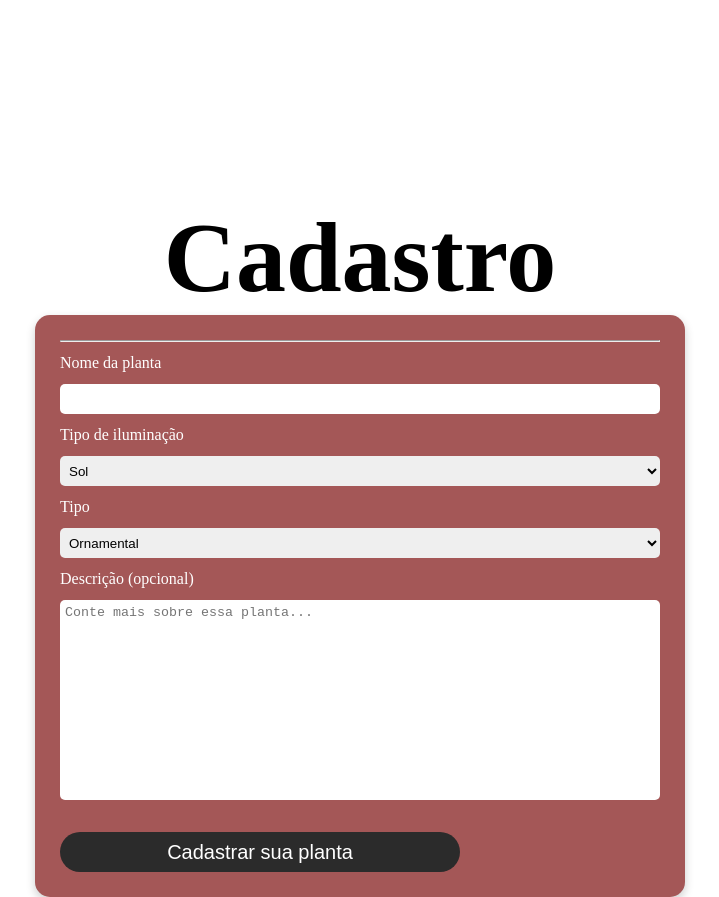
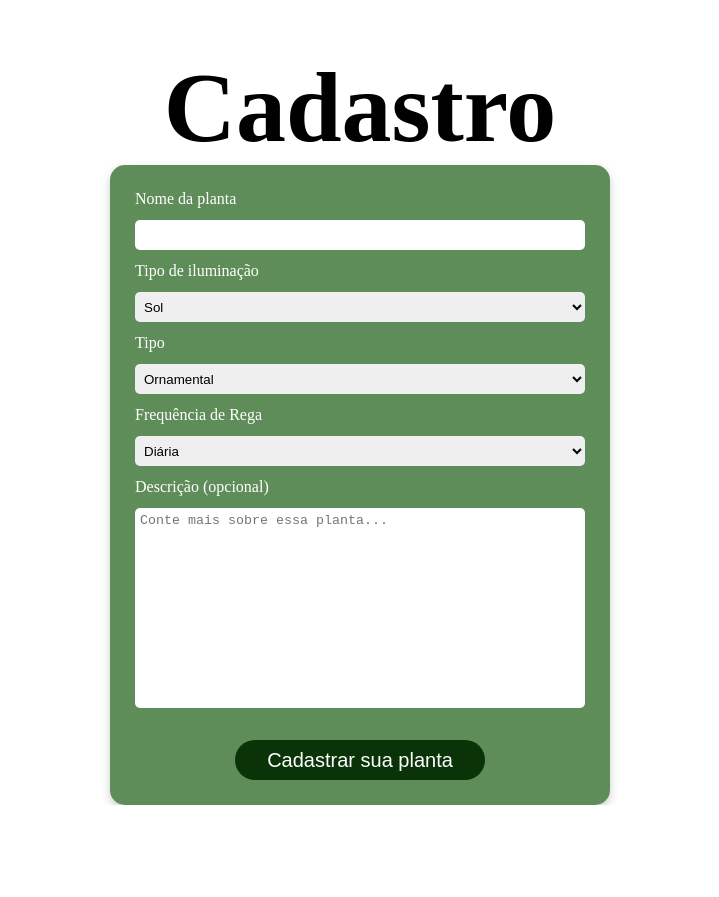
Before and after one commit to Luana002/sistema-de-plantas, a React (Vite) app in the folder frontend/: page /RegisterPlants in a window 1280 px wide. Shown: the whole page, without its empty margins (280-999 px from the left). After the commit the page ends 805 px from the top, so only its background shows below. Built offline with nearby package versions, Linux system fonts and the light colour scheme; a web font is replaced by a local one.

Commit message:
style: alterações no register

```diff
--- a/frontend/src/pages/RegisterPlants.jsx
+++ b/frontend/src/pages/RegisterPlants.jsx
@@ -1,3 +1,4 @@
+import {useState} from 'react';
 import Btn from '../components/Button';
 
 function RegisterPlants() {
@@ -9,19 +10,20 @@ function RegisterPlants() {
     backgroundColor: "#ffffff"
   };
   const styleContainer = {
-    display: "flex",
+    display:"flex",
     flexDirection: "column",
-    backgroundColor: "#a45757",
-    widht: "600px",
+    //alignItems: "center",
+    backgroundColor: "#5f8d5a",
+    width: "500px",
     padding: "25px",
     gap: "12px",
     borderRadius: "15px",
     boxShadow: "0px 4px 10px rgba(0,0,0,0.2)",
-    color: "white"
+    color: "white",
   };
   const allInput = {
     height: "30px", // altura
-    width: "600px",
+    width: "100%",
     borderRadius: "5px",
     border: "none",
     padding: "0 5px",
@@ -31,19 +33,20 @@ function RegisterPlants() {
   return (
     <>
     <div style={pageStyle}>
-      <h1 style={{}}>
+      <h1 style={{marginTop:"50px"}}>
         Cadastro
       </h1>
       <div style={styleContainer}>
 
-        <hr />
+        {/*<hr />*/}
 
-          <label>Nome da planta</label>
-          <input type="text" style={allInput}/>
+        <label style={{alignSelf: "flex-start"}}>Nome da planta</label>
+        <input type="text" style={allInput}/>
 
         <label>Tipo de iluminação</label>
         <select name="Iluminação" id="" style={allInput}>
           <option>Sol</option>
+          <option>Meia-sombra</option>
           <option>Sombra</option>
         </select>
 
@@ -52,7 +55,21 @@ function RegisterPlants() {
           <option>Ornamental</option>
           <option>Medicinal</option>
           <option>Suculenta</option>
+          <option>Cacto</option>
           <option>Árvore</option>
+          <option>Arbusto</option>
+          <option>Hortaliça</option>
+          <option>Frutífera</option>
+          <option>PANC(Planta Alimentícia Não Convencional)</option>
+        </select>
+
+        <label htmlFor="">Frequência de Rega</label>
+        <select name="" id="" style={allInput}>
+          <option value="">Diária</option>
+          <option value="">Frequente (2 a 3 vezes por semana)</option>
+          <option value="">Moderada (1 vez por semana)</option>
+          <option value="">Rara (A cada 15 dias ou menos)</option>
+          <option value="">Apenas quando o solo estiver seco</option>
         </select>
 
         <label>Descrição (opcional)</label>
@@ -61,9 +78,18 @@ function RegisterPlants() {
         />
 
         <Btn
-          color= "#2b2b2b"
-          hoverColor='#000'
-          style={{marginTop:'20px', height: '40px'}}
+          color= "#0a3407"
+          hoverColor='#c4932b'
+          style={{
+            alignSelf:"center",
+            marginTop:'20px',
+            height: '40px',
+            width:"250px",
+            display:"flex",
+            alignItems:"center",
+            justifyContent:"center",
+            textAlign:"center"
+          }}
         >
           Cadastrar sua planta</Btn>
 
```
